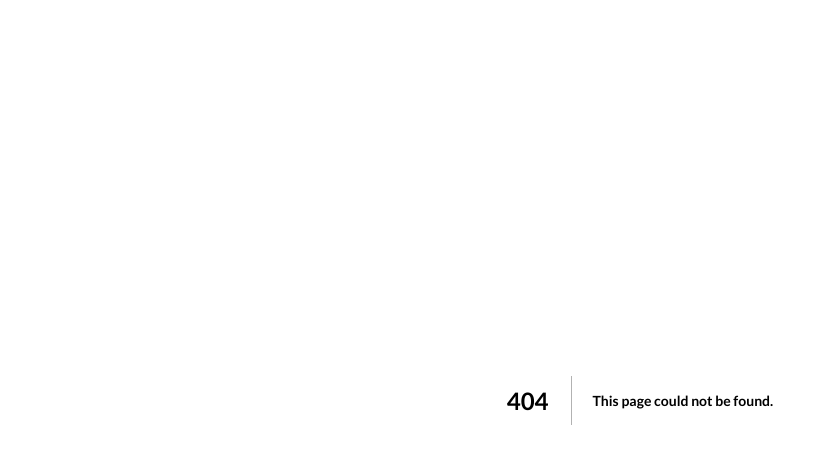
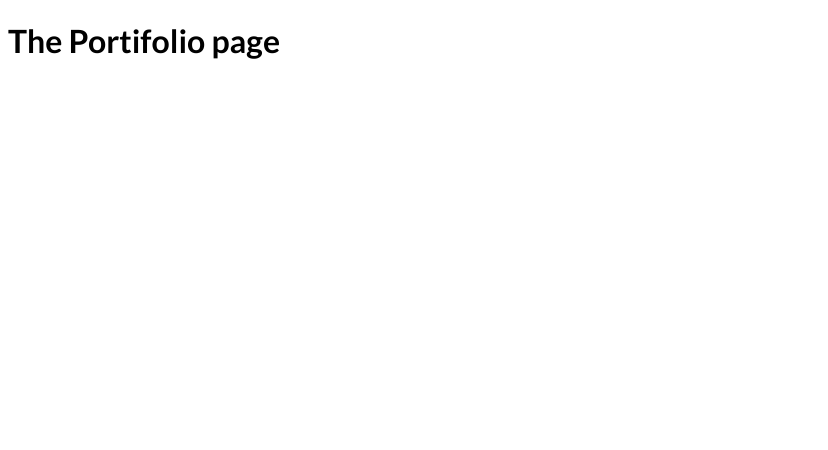
Before and after one commit to David-mwendwa/danext-blog, a Next.js app: page /portfolio in a window 1280 px wide. Before the commit this address had no page. Shown: the top 450 px of the page, without its empty margins (0-828 px from the left). Built offline with nearby package versions, Linux system fonts and the light colour scheme.

Commit message:
feat: add nested paths and routes

```diff
--- /dev/null
+++ b/pages/portfolio/index.js
@@ -0,0 +1,7 @@
+function PortfolioPage() {
+  return <div>
+    <h1>The Portifolio page</h1>
+  </div>
+}
+
+export default PortfolioPage
```
Also changed, not shown: pages/about/index.js (added, +9 -0 lines), pages/portfolio/list.js (added, +9 -0 lines).
